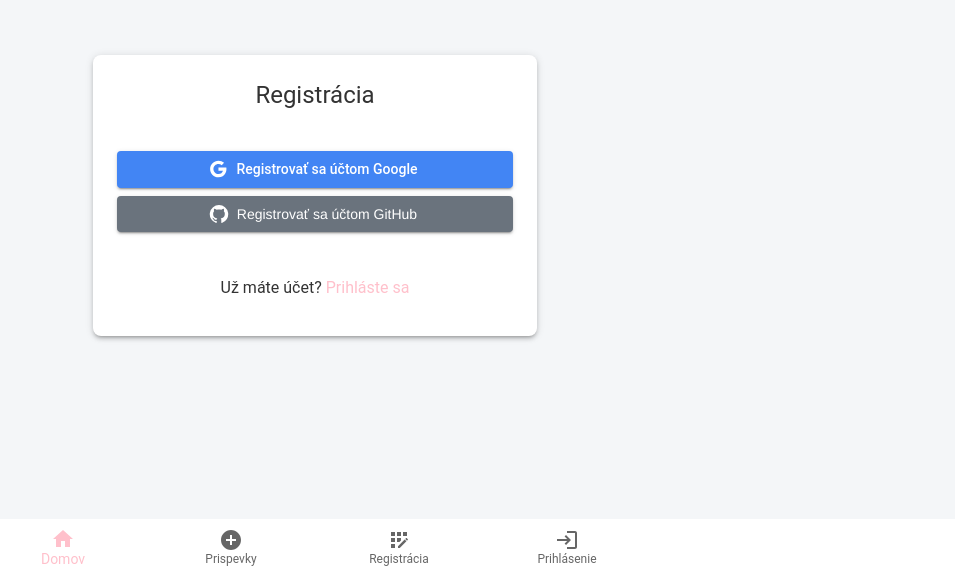
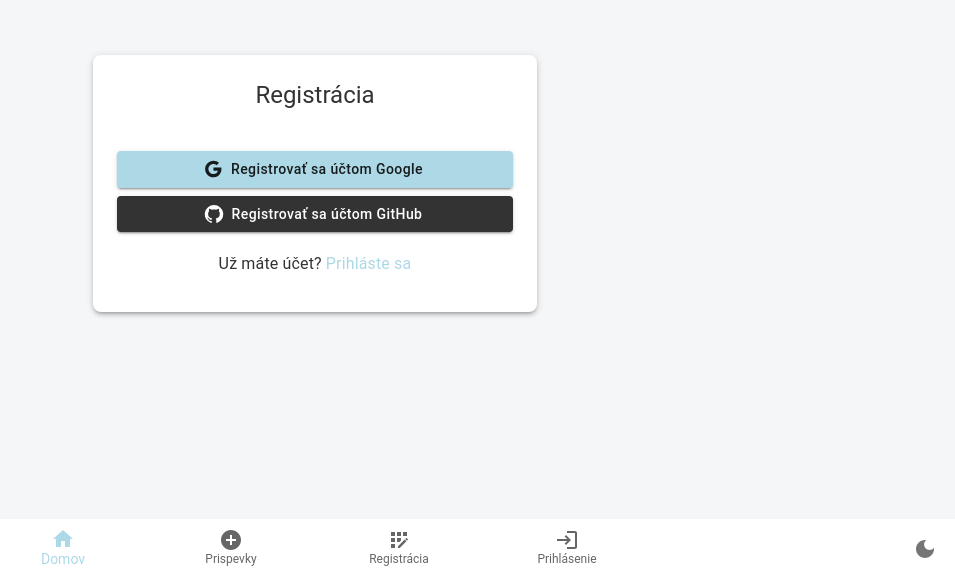
Before and after one commit to BohMilos/esapp, a Next.js app: page /auth/registracia in a window 1280 px wide. Shown: the part 225-800 px from the top of the page, without its empty margins (325-1280 px from the left). Built offline with nearby package versions, Linux system fonts and the light colour scheme; no server answers.

Commit message:
dark/light mode

```diff
--- a/src/app/layout.tsx
+++ b/src/app/layout.tsx
@@ -4,9 +4,7 @@ import { Metadata } from "next";
 import "./globals.css";
 import Navbar from "../components/Navbar";
 import AuthProvider from "../components/AuthProvider";
-import { ThemeProvider } from "@mui/material/styles";
-import { theme } from "../components/ThemeProvider";
-import { CssBaseline } from "@mui/material";
+import ThemeProvider from "../components/ThemeProvider";
 
 
 export const metadata: Metadata = {
@@ -21,10 +19,9 @@ export default function RootLayout({
 }>) {
   return (
     <html lang="sk">
-      <ThemeProvider theme={theme}>
+      <ThemeProvider>
       <body>
         <AuthProvider>
-          <CssBaseline />
           {children}
           <Navbar />
         </AuthProvider>
--- a/src/components/Navbar.tsx
+++ b/src/components/Navbar.tsx
@@ -4,20 +4,24 @@
 "use client";
 
 import * as React from 'react';
-import { BottomNavigation, BottomNavigationAction, Box, Avatar } from '@mui/material';
+import { BottomNavigation, BottomNavigationAction, Box, Avatar, IconButton } from '@mui/material';
 import HomeIcon from '@mui/icons-material/Home';
 import SearchIcon from '@mui/icons-material/Search';
 import AddCircleIcon from '@mui/icons-material/AddCircle';
 import LoginIcon from '@mui/icons-material/Login';
 import AppRegistrationIcon from '@mui/icons-material/AppRegistration';
 import LogoutIcon from '@mui/icons-material/Logout';
+import LightModeIcon from '@mui/icons-material/LightMode';
+import DarkModeIcon from '@mui/icons-material/DarkMode';
 import { useRouter } from 'next/navigation';
 import { useSession } from "next-auth/react";
+import { useTheme } from '../components/ThemeProvider';
 
 export default function Navbar() {
   const [value, setValue] = React.useState('/');
   const router = useRouter();
   const { data: session, status } = useSession();
+  const { toggleTheme, isDarkMode } = useTheme();
 
   const handleNavigation = (event: React.SyntheticEvent, newValue: string) => {
     setValue(newValue);
@@ -71,6 +75,12 @@ export default function Navbar() {
           />
         ))}
       </BottomNavigation>
+      <IconButton
+        onClick={toggleTheme}
+        sx={{ position: "absolute", top: 10, right: 10 }}
+      >
+        {isDarkMode ? <LightModeIcon /> : <DarkModeIcon />}
+      </IconButton>
     </Box>
   );
 }
--- a/src/components/ThemeProvider.tsx
+++ b/src/components/ThemeProvider.tsx
@@ -1,110 +1,38 @@
-// src/components/ThemeProvider.tsx
+"use client";
 
-"use client";
-import { createTheme } from "@mui/material/styles";
-
-// Custom theme
-const theme = createTheme({
-  palette: {
-    primary: {
-      main: "#ffc0cb",
-    },
-    secondary: {
-      main: "#dc004e", // Custom secondary color (pink)
-    },
-    background: {
-      default: "#f4f6f8", // Light background color
-    },
-    text: {
-      primary: "#333", // Dark text color for better readability
-    },
-  },
-  typography: {
-    fontFamily: "'Roboto', sans-serif", // Font family
-    h1: {
-      fontSize: "2rem",
-      fontWeight: 700,
-    },
-    body1: {
-      fontSize: "1rem",
-    },
-  },
+import React, { createContext, useContext, useState, useEffect } from "react";
+import { ThemeProvider as MUIThemeProvider, CssBaseline } from "@mui/material";
+import { darkTheme, lightTheme } from "@/styles/theme";
+// Create a context for the theme
+const ThemeContext = createContext({
+  toggleTheme: () => {},
+  isDarkMode: false,
 });
-
-// Google Material Design theme
-const googleTheme = createTheme({
-  palette: {
-    primary: {
-      main: "#4285F4", // Google's blue
-    },
-    secondary: {
-      main: "#34A853", // Google's green
-    },
-    background: {
-      default: "#f1f3f4", // Light background similar to Google's design
-    },
-    text: {
-      primary: "#202124", // Google's dark text color
-      secondary: "#5f6368", // Secondary text color
-    },
-    action: {
-      active: "#4285F4", // Active color for buttons
-      hover: "#555555", // Hover color
-    },
-  },
-  typography: {
-    fontFamily: "'Roboto', sans-serif", // Google's font
-    h1: {
-      fontSize: "2rem",
-      fontWeight: 500,
-    },
-    body1: {
-      fontSize: "1rem",
-      lineHeight: 1.5,
-    },
-    button: {
-      textTransform: "none", // Do not uppercase button text
-    },
-  },
-});
-
-// GitHub theme
-const githubTheme = createTheme({
-  palette: {
-    mode: "light", // Set to "dark" for dark mode
-    primary: {
-      main: "#0366d6", // GitHub's primary blue
-    },
-    secondary: {
-      main: "#6a737d", // GitHub's secondary gray
-    },
-    background: {
-      default: "#ffffff", // Light background for the light mode
-      paper: "#f6f8fa", // Paper background color for cards, etc.
-    },
-    text: {
-      primary: "#24292f", // Text color for normal text
-      secondary: "#586069", // Lighter gray for secondary text
-    },
-    action: {
-      active: "#0366d6", // Blue active color
-      hover: "#f1f8ff", // Light blue hover background
-    },
-  },
-  typography: {
-    fontFamily: "'Helvetica Neue', Arial, sans-serif", // GitHub's font stack
-    h1: {
-      fontSize: "2.25rem",
-      fontWeight: 600,
-    },
-    body1: {
-      fontSize: "1rem",
-      lineHeight: 1.6,
-    },
-    button: {
-      textTransform: "none", // GitHub uses normal case for buttons
-    },
-  },
-});
-
-export { theme, googleTheme, githubTheme };
+// Export a custom hook for easy access to theme context
+export const useTheme = () => useContext(ThemeContext);
+// ThemeProvider component
+const ThemeProvider: React.FC<{ children: React.ReactNode }> = ({ children }) => {
+  const [isDarkMode, setIsDarkMode] = useState(false);
+  // Load theme preference from localStorage
+  useEffect(() => {
+    const savedTheme = localStorage.getItem("theme");
+    if (savedTheme === "dark") {
+      setIsDarkMode(true);
+    }
+  }, []);
+  // Toggle the theme between dark and light
+  const toggleTheme = () => {
+    const newTheme = !isDarkMode;
+    setIsDarkMode(newTheme);
+    localStorage.setItem("theme", newTheme ? "dark" : "light");
+  };
+  return (
+    <ThemeContext.Provider value={{ toggleTheme, isDarkMode }}>
+      <MUIThemeProvider theme={isDarkMode ? darkTheme : lightTheme}>
+        <CssBaseline />
+        {children}
+      </MUIThemeProvider>
+    </ThemeContext.Provider>
+  );
+};
+export default ThemeProvider;
--- a/src/sections/SignUpView.tsx
+++ b/src/sections/SignUpView.tsx
@@ -7,7 +7,6 @@ import {
   //Checkbox,
   Container,
   Link,
-  ThemeProvider,
   //FormControlLabel,
   //TextField,
   Typography,
@@ -16,7 +15,6 @@ import {
 import { signIn } from "next-auth/react";
 import GoogleIcon from "@mui/icons-material/Google";
 import GitHubIcon from "@mui/icons-material/GitHub";
-import { githubTheme, googleTheme, theme } from "../components/ThemeProvider";
 
 export default function SignUpView() {
   return (
@@ -38,36 +36,44 @@ export default function SignUpView() {
         Registrácia
       </Typography>
 
-      <ThemeProvider theme = {googleTheme}>
         <Button
           variant="contained"
           fullWidth
           startIcon={<GoogleIcon />}
           onClick={() => signIn("google")}
-          sx={{ mb: 1 }}
-          color = "primary"
+          sx={{
+            mb: 1,
+            textTransform: "none",
+            "&:hover": {
+              bgcolor: "#4285F4",
+              color: "white",
+            },
+           }}
         >
           Registrovať sa účtom Google
         </Button>
-      </ThemeProvider>
 
-      <ThemeProvider theme = {githubTheme}>
         <Button
            variant="contained"
            fullWidth
            startIcon={<GitHubIcon />}
            //onClick={() => signIn("github")}
-           sx={{ mb: 4 }}
-           color = "secondary"
+           sx={{
+            mb: 1,
+            bgcolor: "#333",
+            color: "white",
+            '&:hover': {
+              bgcolor: "#444",
+            },
+            textTransform: "none",
+          }}
          >
            Registrovať sa účtom GitHub
         </Button>
-      </ThemeProvider>
 
       <Typography variant="body1" sx={{ m: 1.5 }}>
-        Už máte účet? <ThemeProvider theme = {theme}><Link href="/auth/prihlasenie" color="primary" underline="none">Prihláste sa</Link></ThemeProvider>
+        Už máte účet? <Link href="/auth/prihlasenie" color="primary" underline="none">Prihláste sa</Link>
       </Typography>
-
     </Container>
   );
 }
--- /dev/null
+++ b/src/styles/theme.ts
@@ -0,0 +1,73 @@
+import { createTheme } from '@mui/material/styles';
+// Define the light theme palette
+const lightPalette = {
+    primary: {
+        main: "#add8e6",
+      },
+      secondary: {
+        main: "#dc004e",
+      },
+      background: {
+        default: "#f4f6f8",
+      },
+      text: {
+        primary: "#333",
+      },
+
+    typography: {
+        fontFamily: "'Roboto', sans-serif",
+        h1: {
+          fontSize: "2rem",
+          fontWeight: 700,
+        },
+        body1: {
+          fontSize: "1rem",
+        },
+        button: {
+            textTransform: "none",
+        },
+    },
+};
+// Define the dark theme palette (slightly lighter dark colors)
+const darkPalette = {
+  primary: {
+    main: "#ffc0cb",
+  },
+  secondary: {
+    main: "#dc004e",
+  },
+  background: {
+    default: '#1a1a1a',
+    paper: '#2c2c2c',
+  },
+  text: {
+    primary: '#e0e0e0',
+    secondary: '#a0a0a0',
+  },
+  typography: {
+    fontFamily: "'Roboto', sans-serif",
+    h1: {
+      fontSize: "2rem",
+      fontWeight: 700,
+    },
+    body1: {
+      fontSize: "1rem",
+    },
+    button: {
+        textTransform: "none",
+    },
+},
+};
+// Create the theme
+export const lightTheme = createTheme({
+  palette: {
+    mode: 'light',
+    ...lightPalette,
+  },
+});
+export const darkTheme = createTheme({
+  palette: {
+    mode: 'dark',
+    ...darkPalette,
+  },
+});
```
Also changed, not shown: src/sections/SignInView.tsx (+18 -10 lines), src/sections/SignVerifyView.tsx (+2 -7 lines), 1 other file (tests, documents, lock files or other folders).
